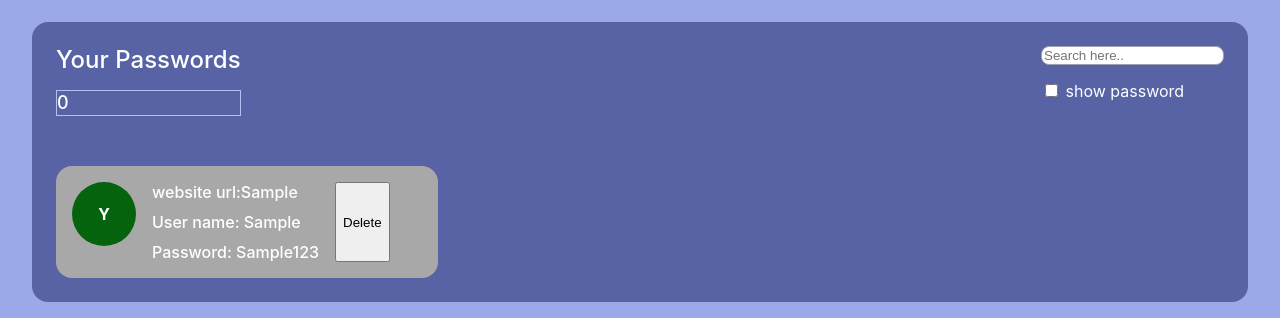
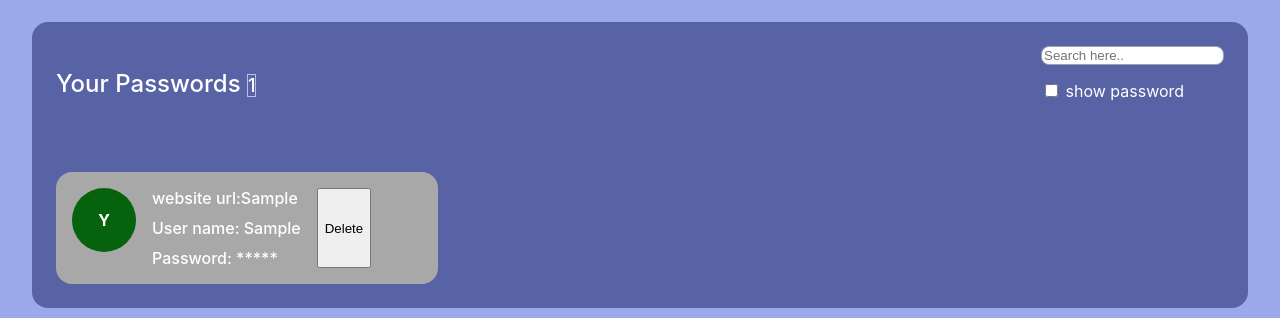
Before and after one commit to Rajukunchala321/passwordManger, a React (Create React App) app: page / in a window 1280 px wide. Both pictures are taken after typing "Sample", "Sample", "Sample123" into the empty fields and a click on the button "Submit". Shown: the part 536-854 px from the top of the page. Built offline with nearby package versions, Linux system fonts and the light colour scheme.

Commit message:
final version

```diff
--- a/src/App.js
+++ b/src/App.js
@@ -9,6 +9,8 @@ class App extends Component {
       super()
       this.state= {
         passwordList:[],
+        showPassword:false,
+        searchQuery:''
       }
     }
     handleSubmitedData = (data)=>{
@@ -17,9 +19,27 @@ class App extends Component {
         passwordList:[...prevState.passwordList, data],
       }))
     }
+    handlePassword = ()=>{
+      this.setState((prevState)=>({
+        showPassword: !prevState.showPassword,
+      }))
+    }
+    handleDelete =(id)=>{
+      this.setState((prevState)=>({
+        passwordList: prevState.passwordList.filter((item)=> item.id !== id)
+      }))
+    }
+    handleSearch =(event)=>{
+      this.setState({
+        searchQuery:event.target.value,
+      })
+    }
   render() {
-    const {passwordList} = this.state
+    const {passwordList, searchQuery} = this.state
     console.log(passwordList)
+    const filteredList = passwordList.filter((item)=>(
+      item.websiteUrl.toLowerCase().includes(searchQuery.toLowerCase()) || item.userName.toLowerCase().includes(searchQuery.toLowerCase())
+    ))
     return (
       <>
       <div className='psw-container'>
@@ -27,23 +47,24 @@ class App extends Component {
         <InputComponent  onSubmit={this.handleSubmitedData}/>
         <div className="pswManager-container">
           <div className="psw-count-searchbar-container">
-            <div className="txt">
-              Your Passwords <span>0</span>{" "}
-            </div>
+            <p className="txt">
+              Your Passwords <span>{passwordList.length}</span>
+            </p>
             <div>
               <input
                 type="text"
                 placeholder="Search here.."
                 className="searchbar"
+                onChange={this.handleSearch}
               />
               <label>
-                <input type="checkbox" name="check" /> show password
+                <input type="checkbox" name="check" onChange={this.handlePassword}/> show password
               </label>
             </div>
           </div>
           {
-          passwordList.map(each=>(
-              <PasswordContainerComponent key={each.id} eachPswContent={each}/>
+          filteredList.map(each=>(
+              <PasswordContainerComponent key={each.id} eachPswContent={each} showPassword={this.state.showPassword} onDelete={this.handleDelete}/>
           ))
         }
         </div>
--- a/src/PasswordManagerComponent/PasswordContainerComponent.js
+++ b/src/PasswordManagerComponent/PasswordContainerComponent.js
@@ -2,8 +2,8 @@ import React, { Component } from "react";
 
 export default class PasswordContainerComponent extends Component {
   render() {
-    const {eachPswContent} = this.props;
-    const { websiteUrl, userName, password } = eachPswContent;
+    const {eachPswContent, showPassword, onDelete} = this.props;
+    const { websiteUrl, userName, password, id } = eachPswContent;
     console.log(websiteUrl);
     return (
       <>
@@ -13,9 +13,9 @@ export default class PasswordContainerComponent extends Component {
               <div className="fields-containers">
                 <div className="fields">website url:{websiteUrl}</div>
                 <div className="fields">User name: {userName}</div>
-                <div className="fields">Password: {password}</div>
+                <div className="fields">Password: {showPassword ? password: "*****"}</div>
               </div>
-              <button>Delete</button>
+              <button onClick={()=>onDelete(id)}>Delete</button>
             </div>
           </div>
       </>
```
